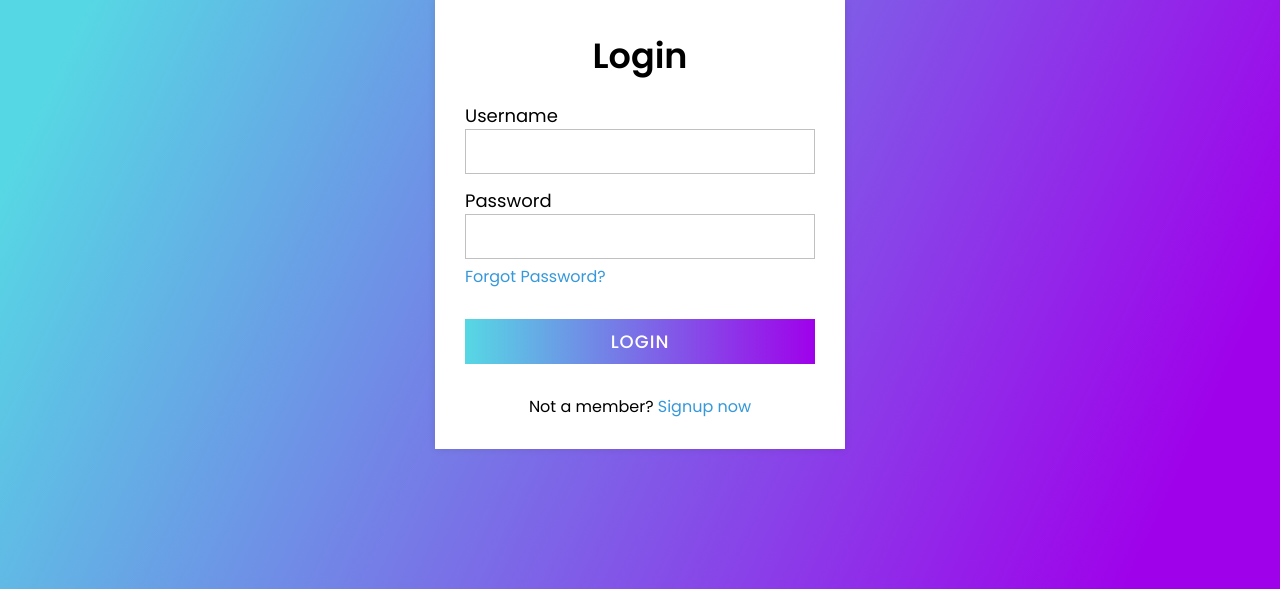
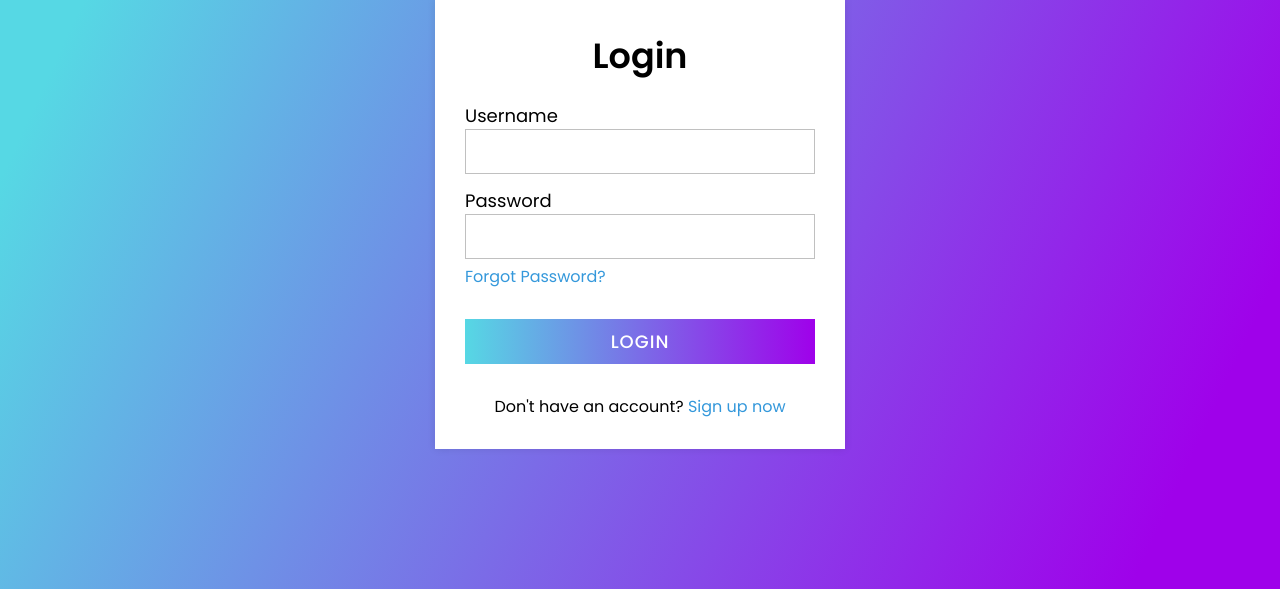
Before and after one commit to xtnctx/BFRBSys, a Django app: a page that uses website/accounts/templates/accounts/login.html in a window 1280 px wide. Shown: the part 176-765 px from the top of the page. Run offline with Django 4.2, Linux system fonts and the light colour scheme.

Commit message:
fix admin and accounts

```diff
--- a/website/accounts/templates/accounts/login.html
+++ b/website/accounts/templates/accounts/login.html
@@ -37,8 +37,8 @@
                         <div class="inner"></div>
                         <button type="submit">login</button>
                     </div>
-                    <div class="signup-link">Not a member?
-                        <a href="{% url 'register' %}">Signup now</a>
+                    <div class="signup-link">Don't have an account?
+                        <a href="{% url 'register' %}">Sign up now</a>
                     </div>
                 </form>
             </div>
```
Also changed, not shown: website/accounts/admin.py (+8 -0 lines).
